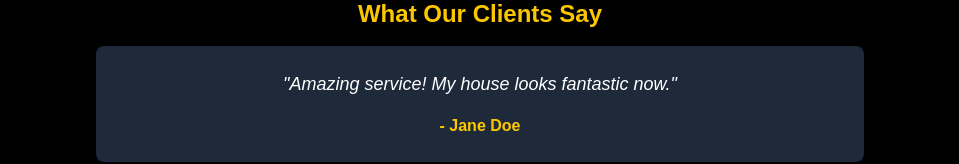
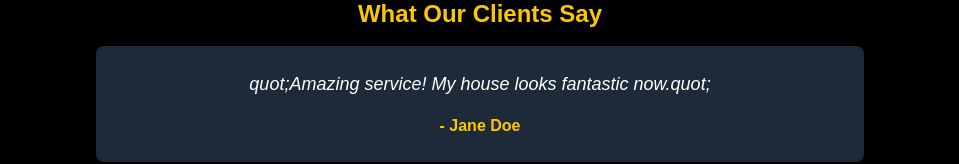
Before and after one commit to Marvoh254/chams_media-creations, a Next.js app: page /portfolio/residential in a window 1280 px wide. Shown: the part 970-1134 px from the top of the page, without its empty margins (160-1119 px from the left). Built offline with nearby package versions, Linux system fonts and the light colour scheme.

Commit message:
Update page.tsx

```diff
--- a/src/app/portfolio/residential/page.tsx
+++ b/src/app/portfolio/residential/page.tsx
@@ -71,7 +71,7 @@ export default function ResidentialInterior() {
             What Our Clients Say
           </h2>
           <div className="max-w-3xl mx-auto bg-gray-800 p-6 rounded-lg shadow-md">
-            <p className="text-lg italic">"{testimonials[0].feedback}"</p>
+            <p className="text-lg italic">quot;{testimonials[0].feedback}quot;</p>
             <p className="mt-4 text-yellow-400 font-semibold">
               - {testimonials[0].name}
             </p>
```
